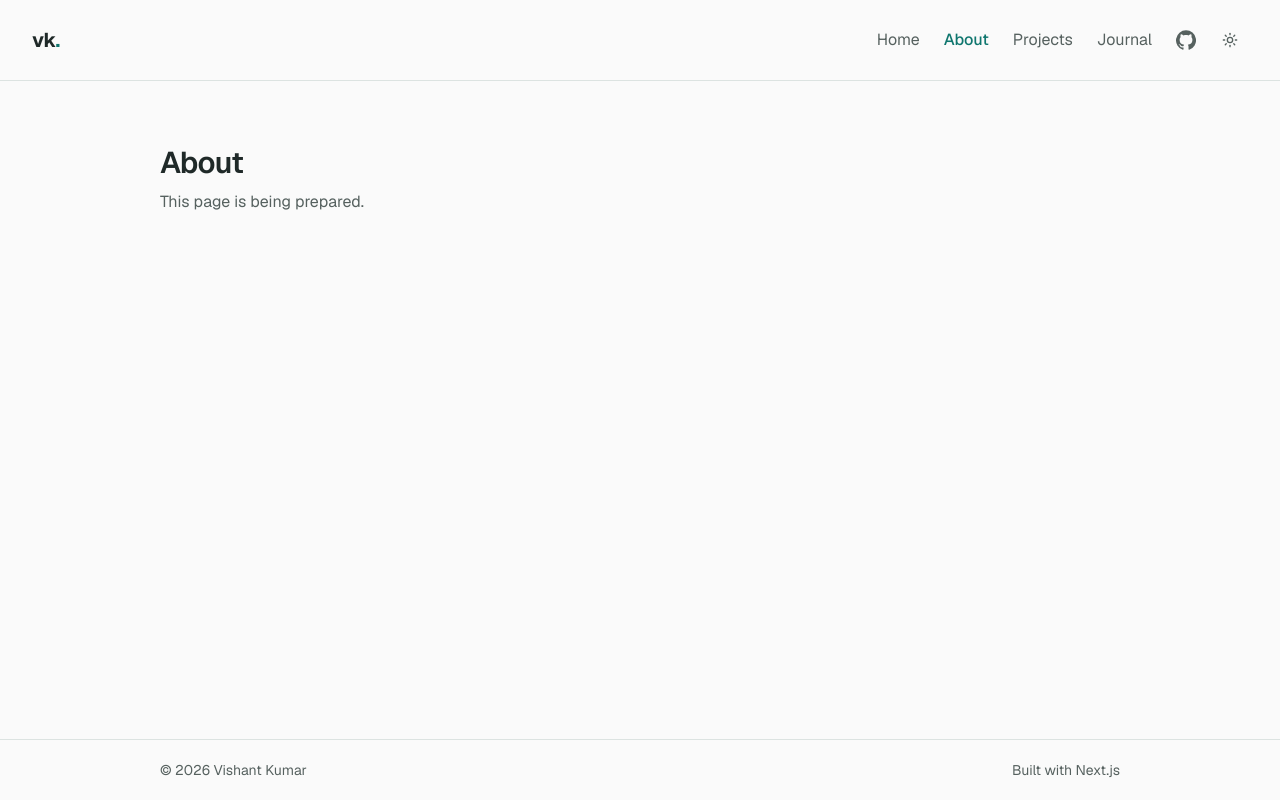
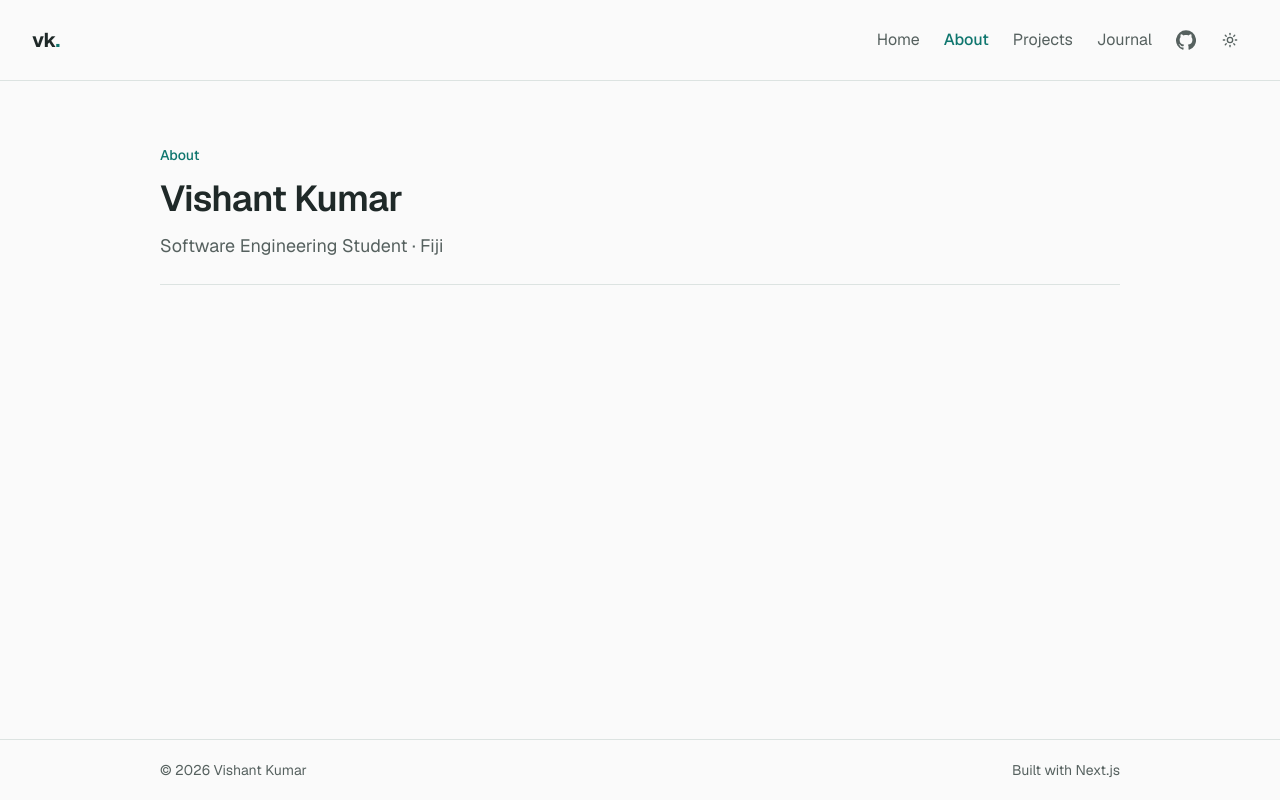
Before and after one commit to v-i-s-h-a-n-t/portfolio, a Next.js app: page /about in a window 1280 px wide. Built offline with nearby package versions, Linux system fonts and the light colour scheme.

Commit message:
feat: implement about page layout

```diff
--- a/src/app/about/page.tsx
+++ b/src/app/about/page.tsx
@@ -1,15 +1,15 @@
+import { profile } from "@/data/profile";
+
 export default function AboutPage() {
   return (
-    <section aria-labelledby="about-heading" className="space-y-2">
-      <h1
-        className="font-heading text-3xl font-semibold tracking-tight"
-        id="about-heading"
-      >
-        About
-      </h1>
-      <p className="max-w-prose text-muted-foreground">
-        This page is being prepared.
-      </p>
+    <section aria-labelledby="about-heading" className="space-y-8">
+      <header className="space-y-3 border-b border-border pb-6">
+        <p className="text-sm font-medium text-primary">About</p>
+        <h1 id="about-heading">{profile.name}</h1>
+        <p className="text-lg text-muted-foreground">
+          {profile.role} <span aria-hidden="true">·</span> {profile.location}
+        </p>
+      </header>
     </section>
   );
 }
```
